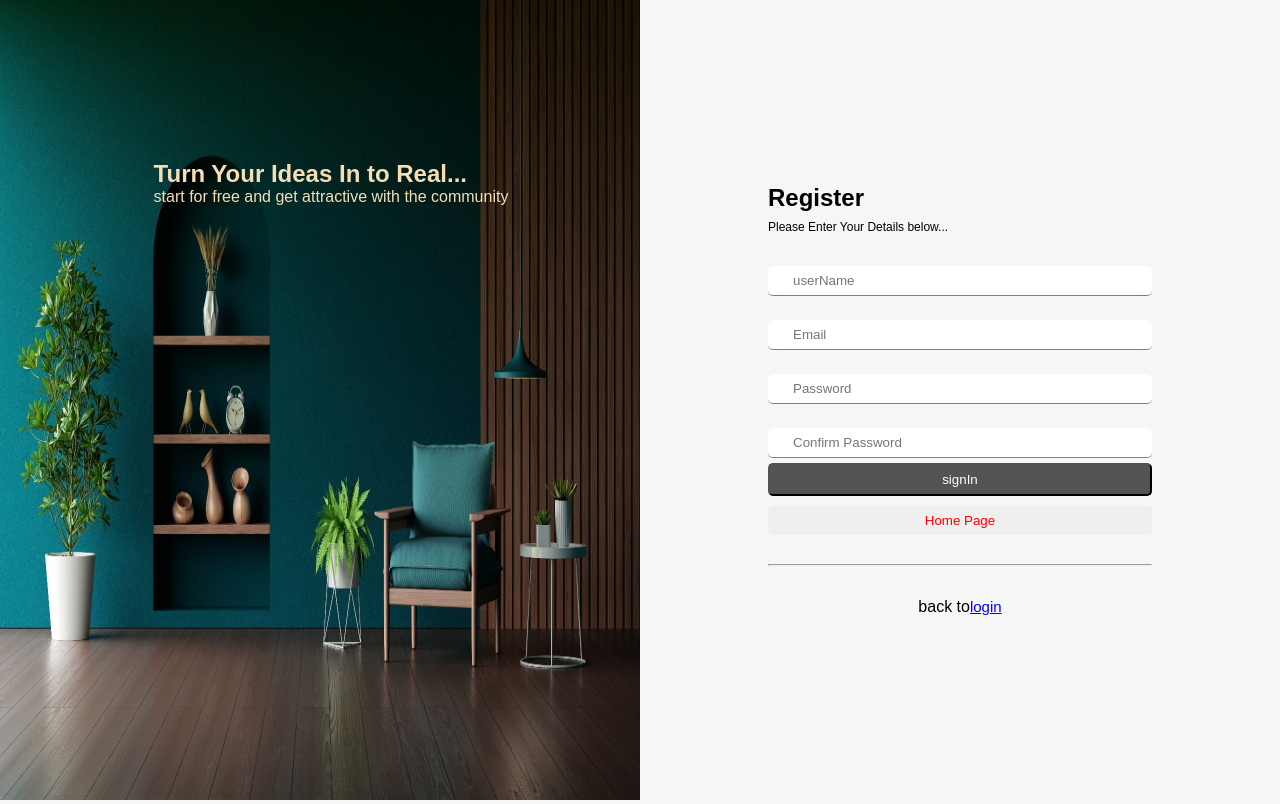
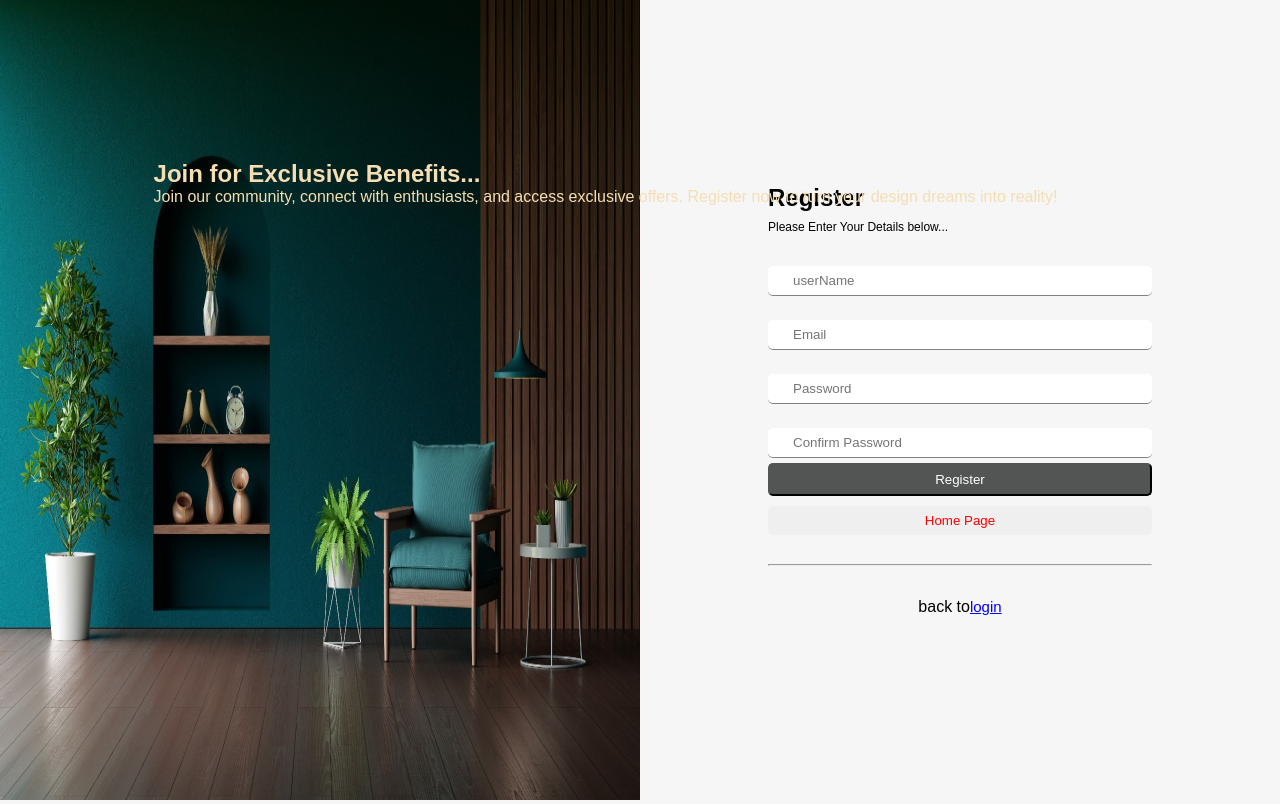
Before and after one commit to Shashinda2001/group-project, a React (Create React App) app in the folder font-End/furniture-app/: page /SignForm in a window 1280 px wide. Built offline with nearby package versions, Linux system fonts and the light colour scheme.

Commit message:
Update SignForm.jsx
edit img-div-box

```diff
--- a/font-End/furniture-app/src/Pages/SignForm.jsx
+++ b/font-End/furniture-app/src/Pages/SignForm.jsx
@@ -35,10 +35,9 @@ export default  function SignForm(){
           <div className="left_div">
               <img src={signcover} alt="logo img" />
               <div className='img_div_box'>
-                  <h2>Turn Your Ideas In to Real...</h2>
-                  <p>start for free and get attractive with the community </p>
-
-              </div>
+                    <h2>Join for Exclusive Benefits...</h2>
+                    <p>Join our community, connect with enthusiasts, and access exclusive offers. Register now to turn your design dreams into reality!</p>
+                </div>
           </div>
 
           <div className="right_div">
@@ -53,7 +52,7 @@ export default  function SignForm(){
 
 
 
-                  <button style={{background:"rgba(15, 17, 17, 0.7)",color:"white"}} type='submit'>signIn</button>
+                  <button style={{background:"rgba(15, 17, 17, 0.7)",color:"white"}} type='submit'>Register</button>
 
                   <button style={{color:"red",border:"none"}}  onClick={()=>{navigate('/')}}>Home Page</button>
 
```
